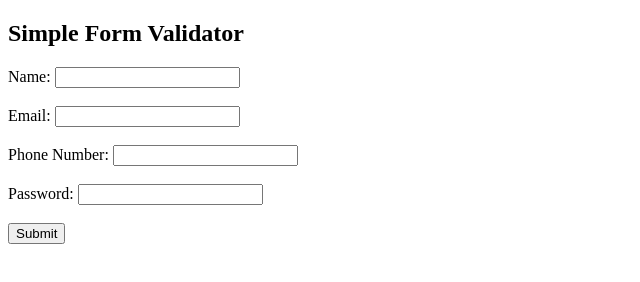
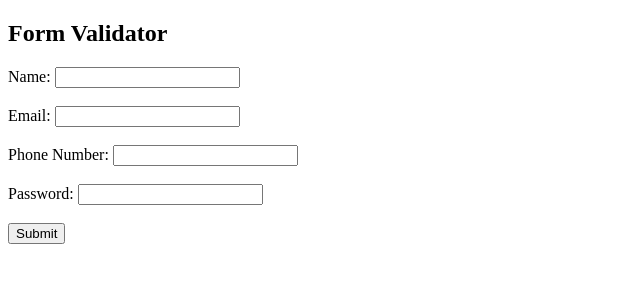
Before and after one commit to Saran252006/SEC-LAB, a plain HTML site: page form input validator.html in a window 1280 px wide. Shown: the whole page, without its empty margins (0-640 px from the left). Drawn offline with Linux system fonts and the light colour scheme.

Commit message:
form input validator.html

```diff
--- a/form input validator.html
+++ b/form input validator.html
@@ -3,12 +3,12 @@
 <head>
     <meta charset="UTF-8">
     <meta name="viewport" content="width=device-width, initial-scale=1.0">
-    <title>Simple Form Validator</title>
+    <title>Form Validator</title>
 
 </head>
 <body>
 
-    <h2>Simple Form Validator</h2>
+    <h2>Form Validator</h2>
 
     <form id="myForm">
         <div>
@@ -85,4 +85,5 @@
     </script>
 
 </body>
+
 </html>
```
